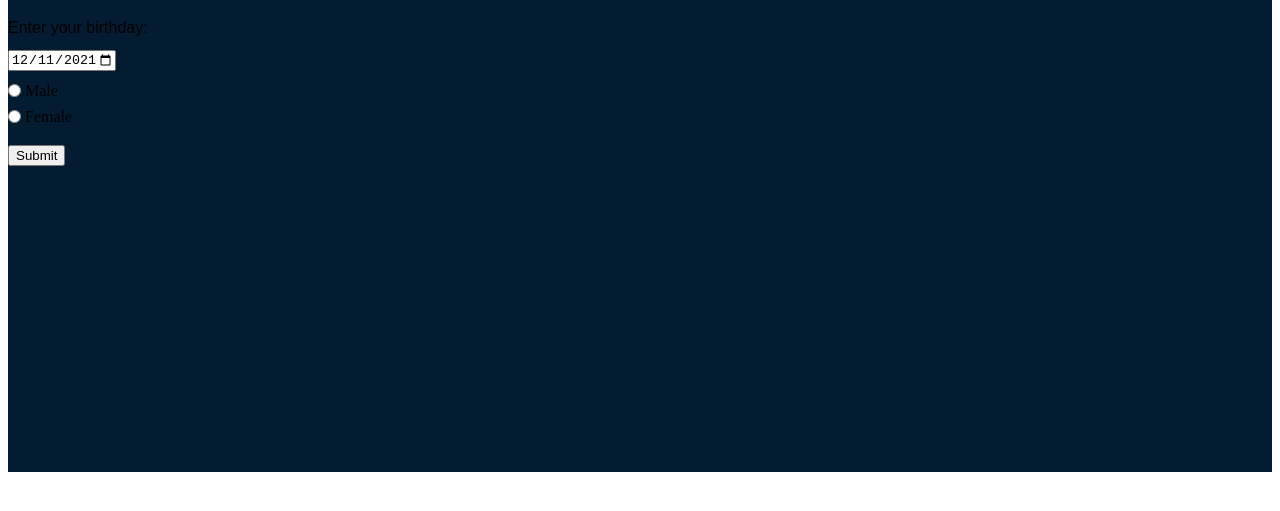
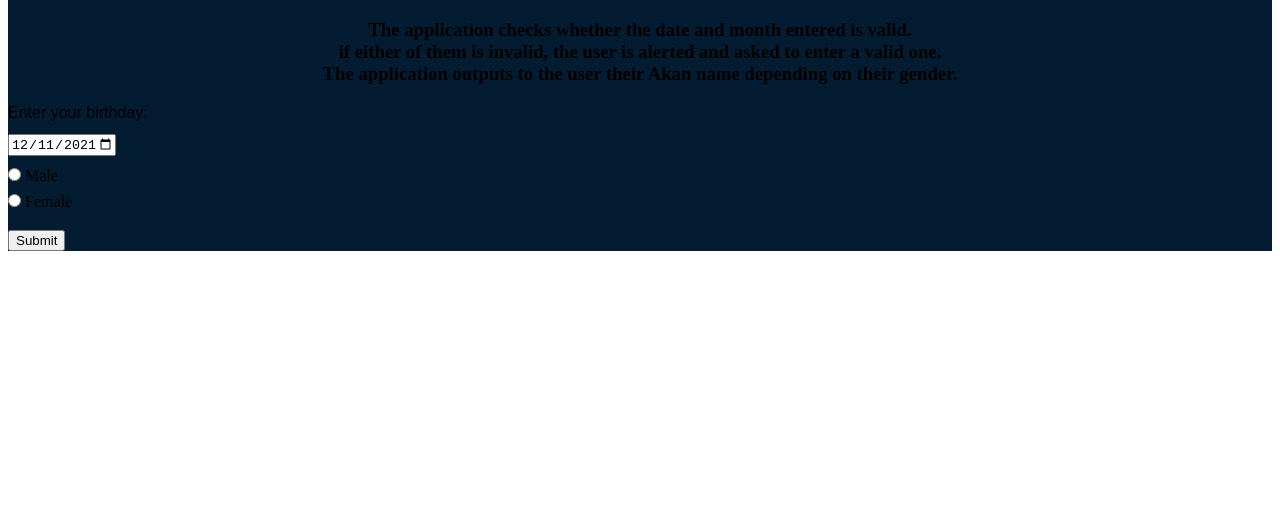
Before and after one commit to Joseph-Wairimu/akan-names, a plain HTML site: page form.html in a window 1280 px wide. Shown: the part 61-572 px from the top of the page. Drawn offline with Linux system fonts and the light colour scheme.

Commit message:
aligning text in form file center

```diff
--- a/form.css
+++ b/form.css
@@ -1,12 +1,16 @@
 .section{
     background-color: #041c32;
-    height: 32rem;
+    height: fit-content;
 }
-
-h1{
+.form{
+    justify-content: space-evenly;
+}
+h1 {
     text-align: center;
 }
-
+h3{
+    text-align: center;
+}
 
 label {
     display: block;
--- a/form.html
+++ b/form.html
@@ -11,6 +11,10 @@
 
 <div class="section">
 <h1>Discover Your Akan Name</h1>
+
+<h3>The application checks whether the date and month entered is valid. <br> if either of them is invalid,  the user is alerted and asked to enter a valid one. <br>The application outputs to the user their Akan name depending on their gender.</h3>
+
+
 <div class="form">
     <label for="start">Enter your birthday:</label>
 
```
Also changed, not shown: index.html (+5 -8 lines).
